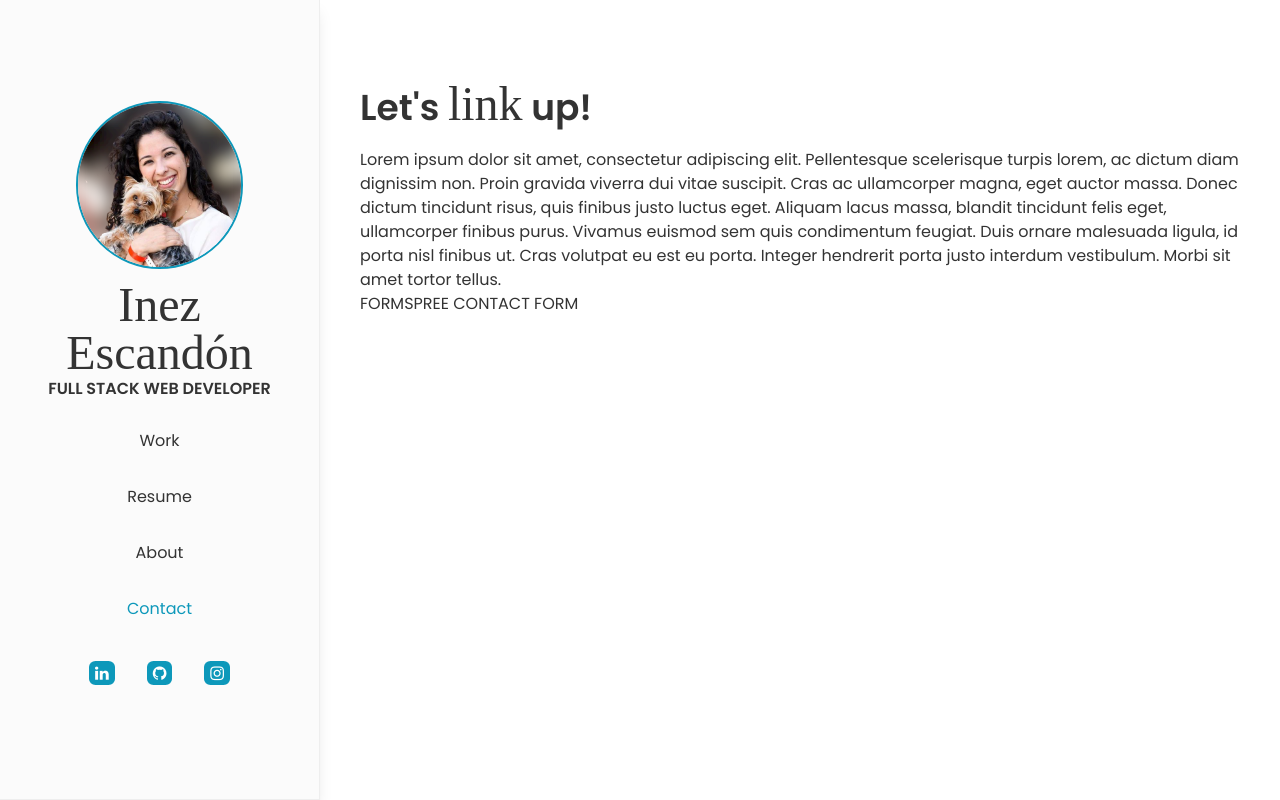
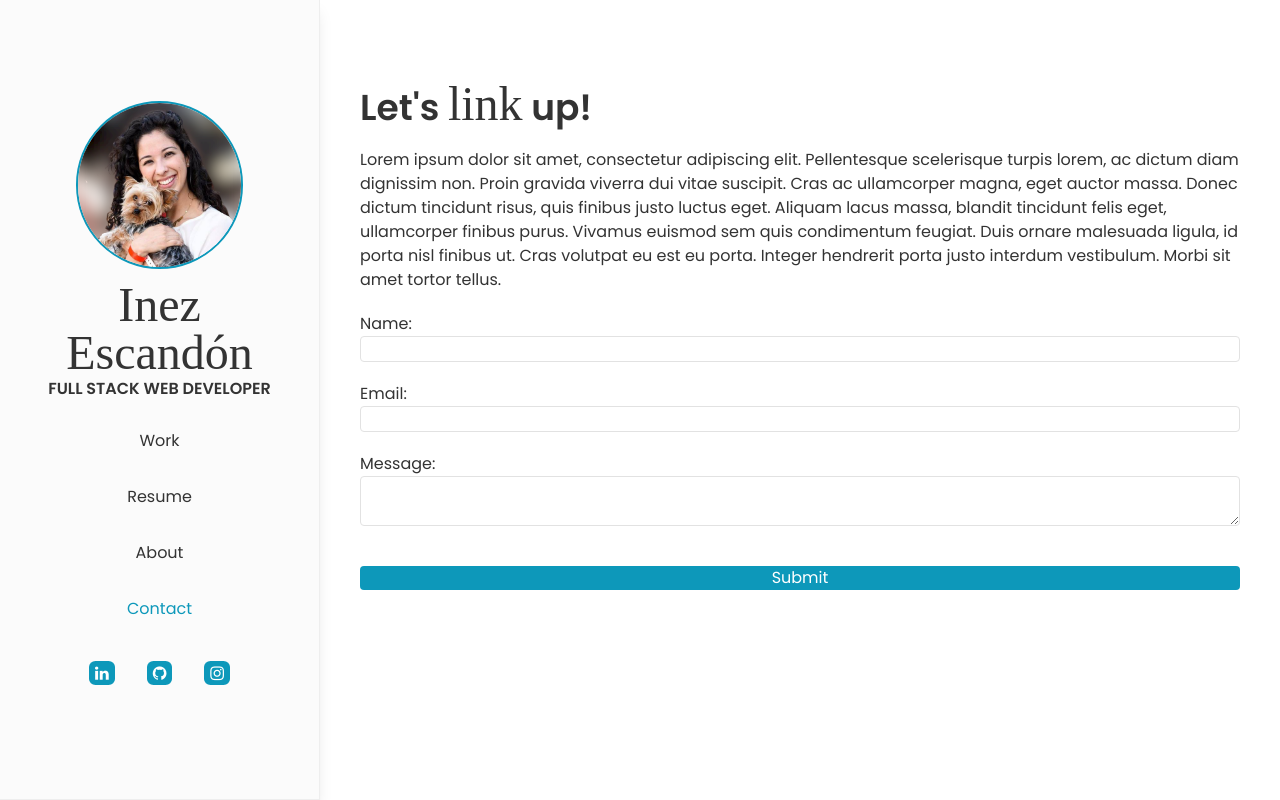
Before and after one commit to iescandon/inescandon, a Next.js app: page /contact in a window 1280 px wide. Built offline with nearby package versions, Linux system fonts and the light colour scheme; a web font is replaced by a local one.

Commit message:
added code for tab nav

```diff
--- /dev/null
+++ b/components/contact-form/index.js
@@ -0,0 +1,56 @@
+import { useState } from "react";
+import axios from "axios";
+
+function MyForm() {
+  const [serverState, setServerState] = useState({
+    submitting: false,
+    status: null
+  });
+  const handleServerResponse = (ok, msg, form) => {
+    setServerState({
+      submitting: false,
+      status: { ok, msg }
+    });
+    if (ok) {
+      form.reset();
+    }
+  };
+  const handleOnSubmit = e => {
+    e.preventDefault();
+    const form = e.target;
+    setServerState({ submitting: true });
+    axios({
+      method: "post",
+      url: "https://formspree.io/mbjqqoaa",
+      data: new FormData(form)
+    })
+      .then(r => {
+        handleServerResponse(true, "Thanks!", form);
+      })
+      .catch(r => {
+        handleServerResponse(false, r.response.data.error, form);
+      });
+  };
+  return (
+
+      <form className="flex flex-col focus:outline-goldenrod" onSubmit={handleOnSubmit}>
+        <label className="mt-5" htmlFor="name">Name:</label>
+        <input className="border border-platinum rounded" id="name" type="name" name="name" required />
+        <label className="mt-5" htmlFor="email">Email:</label>
+        <input className="border border-platinum rounded" id="email" type="email" name="email" required />
+        <label className="mt-5" htmlFor="message">Message:</label>
+        <textarea className="border border-platinum rounded" id="message" name="message"></textarea>
+        <button className="mt-10 text-white bg-coolBlue hover:bg-goldenrod hover:text-black rounded flex-end w-" type="submit" disabled={serverState.submitting}>
+          Submit
+        </button>
+        {serverState.status && (
+          <p className={!serverState.status.ok ? "errorMsg" : ""}>
+            {serverState.status.msg}
+          </p>
+        )}
+      </form>
+
+  );
+};
+
+export default MyForm;
--- a/components/sidemenu/index.js
+++ b/components/sidemenu/index.js
@@ -6,7 +6,11 @@ export default function SideMenu({selectedProjectIndex, setSelectedProjectIndex,
   return (
       <aside className="border-b lg:border-r border-silver p-5 relative md:fixed w-full md:w-3/12 min-h-screen overflow-auto inset-0 shadow-lg">
         <Link href="/">
-          <a className="mt-3 text-4xl"><i className="fa fa-arrow-circle-left text-coolBlue hover:text-goldenrod"></i></a>
+          <a tabindex={-1} className="mt-3 text-4xl"><i tabindex={0} className="fa fa-arrow-circle-left text-coolBlue hover:text-goldenrod"                     onKeyDown={(e)=>{
+                    if (e.key === "Enter" || "") {
+                      window.location.href = "/";
+                    }
+                  }}></i></a>
         </Link>
         <ul className="mt-4">
           {work.map((item, i) => {
@@ -27,6 +31,12 @@ export default function SideMenu({selectedProjectIndex, setSelectedProjectIndex,
                     onClick={() => {
                       setSelectedProjectIndex(i);
                     }}
+                    tabindex={0}
+                    onKeyDown={(e)=>{
+                    if (e.key === "Enter" || "") {
+                      window.location.href = `/work/${item.slug}`;
+                    }
+                  }}
                   ></img>
                 </li>
               </Link>
--- a/components/sidenav/index.js
+++ b/components/sidenav/index.js
@@ -3,7 +3,7 @@ import Image from "next/image";
 
 export default function SideNav({ selectedSection }) {
   const sections = [
-    { name: "Work", slug: "work" },
+    { name: "Work", slug: "" },
     { name: "Resume", slug: "resume" },
     { name: "About", slug: "about" },
     { name: "Contact", slug: "contact" },
@@ -24,9 +24,15 @@ export default function SideNav({ selectedSection }) {
               <Link key={item.slug} href={i === 0 ? "/" : item.slug}>
                 <li
                   id="section-nav"
+                  tabIndex={0}
                   className={`p-2 cursor-pointer my-2 text-center ${
                     item.slug === selectedSection ? "text-coolBlue" : ""
                   }`}
+                  onKeyDown={(e)=>{
+                    if (e.key === "Enter" || "") {
+                      window.location.href = `/${item.slug}`;
+                    }
+                  }}
                 >
                   {item.name}
                 </li>
--- a/package.json
+++ b/package.json
@@ -9,7 +9,10 @@
     "lint": "next lint"
   },
   "dependencies": {
+    "@formspree/react": "^2.2.3",
+    "axios": "^0.21.1",
     "next": "11.1.0",
+    "prettier": "^2.3.2",
     "react": "17.0.2",
     "react-dom": "17.0.2",
     "react-redux": "^7.2.4",
--- a/pages/contact.js
+++ b/pages/contact.js
@@ -2,8 +2,14 @@ import { useState } from "react";
 import Head from "next/head";
 import SideNav from "../components/sidenav";
 import Layout from '../components/layout';
+import ContactForm from '../components/contact-form';
+import { useForm, ValidationError } from '@formspree/react';
 
 export default function Contact() {
+    const [state, handleSubmit] = useForm("mbjqqoaa");
+  if (state.succeeded) {
+      return <p>Thanks for joining!</p>;
+  }
   const lorem =
     "Lorem ipsum dolor sit amet, consectetur adipiscing elit. Pellentesque scelerisque turpis lorem, ac dictum diam dignissim non. Proin gravida viverra dui vitae suscipit. Cras ac ullamcorper magna, eget auctor massa. Donec dictum tincidunt risus, quis finibus justo luctus eget. Aliquam lacus massa, blandit tincidunt felis eget, ullamcorper finibus purus. Vivamus euismod sem quis condimentum feugiat. Duis ornare malesuada ligula, id porta nisl finibus ut. Cras volutpat eu est eu porta. Integer hendrerit porta justo interdum vestibulum. Morbi sit amet tortor tellus.";
   return (
@@ -25,7 +31,7 @@ export default function Contact() {
           <div id="contact">
             <p className="mb-5 text-4xl font-semibold">Let's <span className="text-5xl font-medium font-dawningOfaNewDay">link</span> up!</p>
             <div>{lorem}</div>
-            <div>FORMSPREE CONTACT FORM</div>
+            <ContactForm />
           </div>
         </section>
       </Layout>
--- a/pages/index.js
+++ b/pages/index.js
@@ -19,7 +19,7 @@ export default function Home() {
       </Head>
       <Layout
           isWork={false}
-          selectedSection={"work"}
+          selectedSection={""}
         >
         <section className="p-10 w-full lg:w-9/12 lg:ml-auto">
           <div id="work" className="md:grid md:grid-cols-2">
@@ -39,15 +39,20 @@ export default function Home() {
                       className="rounded-md shadow-lg w-full image"
                       src={item.image.src[0]}
                       alt={item.image.alt}
+                      tabindex={0}
+                      onKeyDown={(e)=>{
+                      if (e.key === "Enter" || "") {
+                      window.location.href = `/work/${item.slug}`;
+                    }
+                  }}
                     ></img>
                   <Link href={`/work/${item.slug}`}>
-                    <div className="overlay rounded-md cursor-pointer ">
+                    <div className="overlay rounded-md cursor-pointer">
                         <div className="middle">
                         <div className="text rounded-md">See More</div>
                     </div>
                     </div>
                   </Link>
-
                 </div>
               </div>
               {i + 1 !== work.length ? <hr className="my-3 text-platinum col-span-2"></hr> : null }
--- a/styles/globals.css
+++ b/styles/globals.css
@@ -6,6 +6,11 @@
 * {
   color: #333333;
   @apply font-poppins;
+}
+
+*, :focus-visible {
+  outline-color: #FFD700;
+
 }
 
 aside {
```
Also changed, not shown: 1 other file (tests, documents, lock files or other folders).
